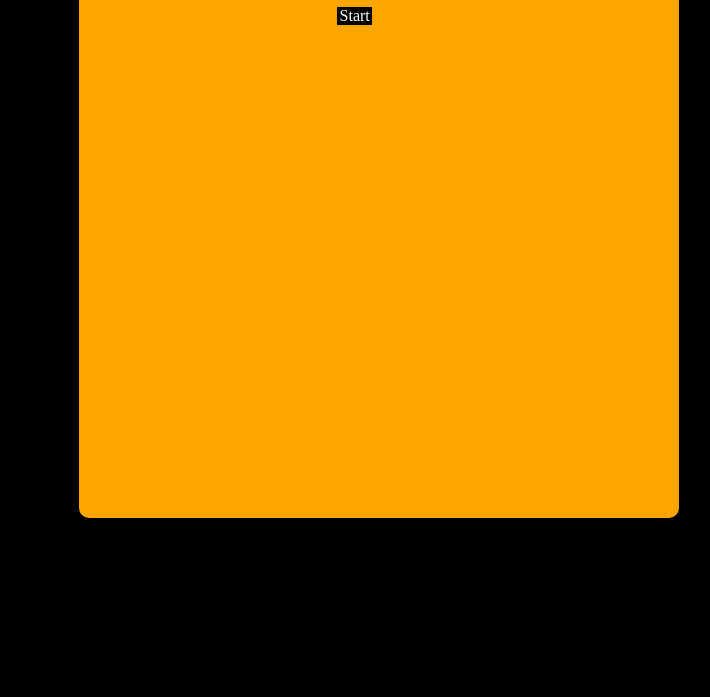
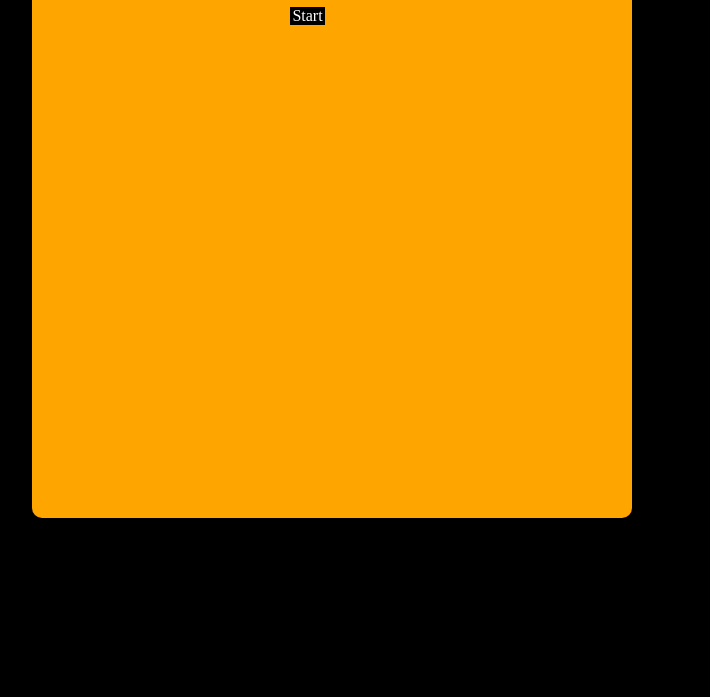
Before and after one commit to ifiuza/TriviaGame, a plain HTML site: page index.html in a window 1280 px wide. Shown: the part 103-800 px from the top of the page, without its empty margins (308-1018 px from the left). Drawn offline with nearby package versions, Linux system fonts and the light colour scheme.

Commit message:
Update style.css

```diff
--- a/assets/css/style.css
+++ b/assets/css/style.css
@@ -7,7 +7,8 @@ body{
     text-align: center;
     display: block;
     background-color: orange;
-    margin-left: 30%;
+    margin-left: auto;
+    margin-right:auto;
     width: 600px;
     height: 600px;
     border-radius: 10px;
```
